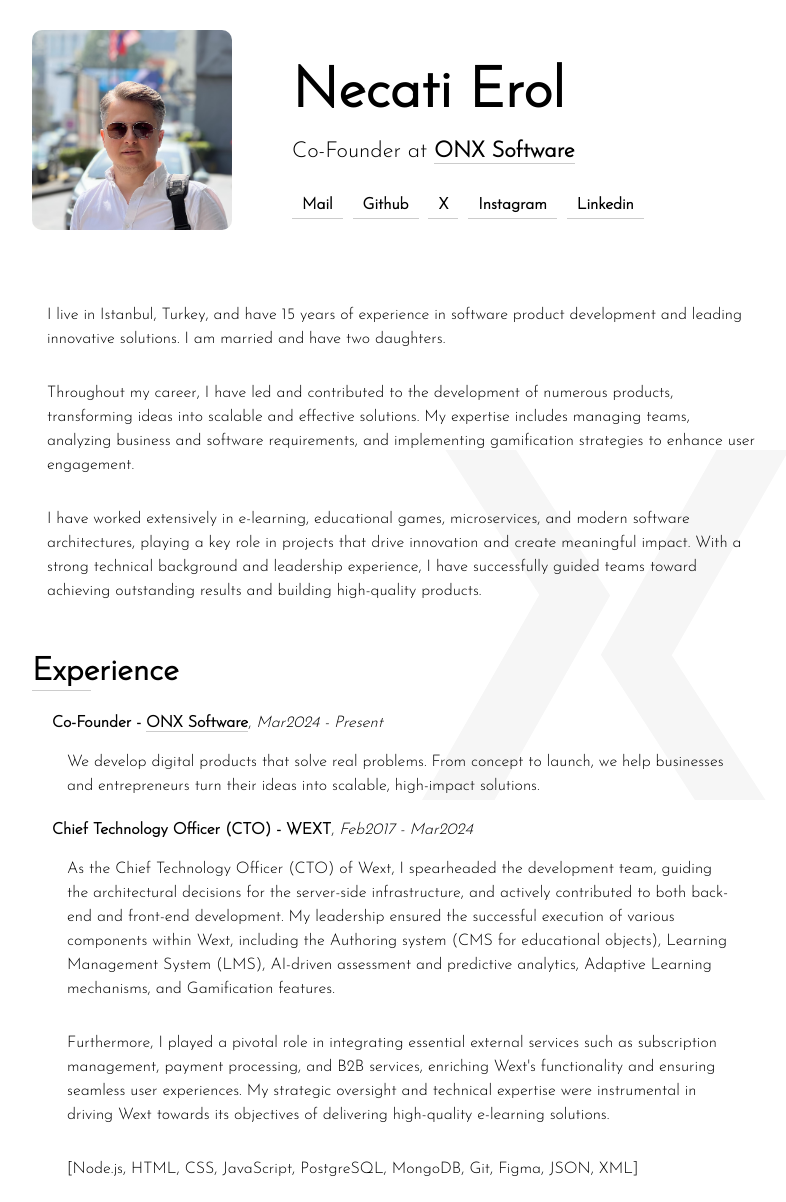
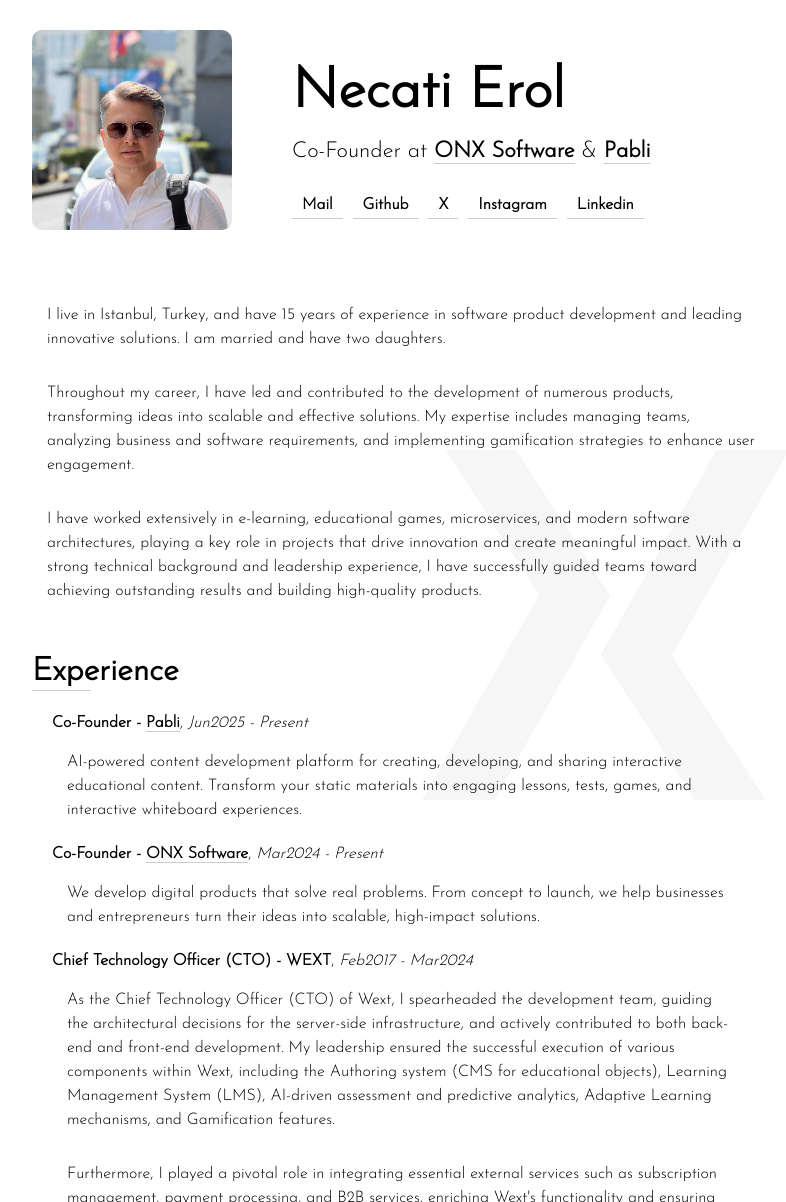
Before and after one commit to necatierol/necatierol.github.io, a plain HTML site: page detailed.html in a window 1280 px wide. Shown: the top 1202 px of the page, without its empty margins (238-1024 px from the left). Drawn offline with Linux system fonts and the light colour scheme.

Commit message:
Update detailed.html

```diff
--- a/detailed.html
+++ b/detailed.html
@@ -18,7 +18,7 @@
       </div>
       <div class="header-right">
         <h1>Necati Erol</h1>
-        <p class="subtitle">Co-Founder at <a href="http://onx.software" target="_blank">ONX Software</a></p>
+        <p class="subtitle">Co-Founder at <a href="http://onx.software" target="_blank">ONX Software</a> & <a href="https://pabli.co" targer="_blank">Pabli</a></p>
         <div class="social-media-links">
           <a href="mailto:im@necatierol.com">Mail</a>
           <a target="_blank" href="https://github.com/necatierol">Github</a>
@@ -39,6 +39,12 @@
     <section class="detailed-contents">
       <h2>Experience</h2>
       <ul>
+        <li>
+          <b>Co-Founder - <a href="https://pabli.co" targer="_blank">Pabli</a></b>, <i>Jun2025 - Present</i>
+          <p>
+            AI-powered content development platform for creating, developing, and sharing interactive educational content. Transform your static materials into engaging lessons, tests, games, and interactive whiteboard experiences.
+          </p>
+        </li>
         <li>
           <b>Co-Founder - <a href="http://onx.software" targer="_blank">ONX Software</a></b>, <i>Mar2024 - Present</i>
           <p>
```
